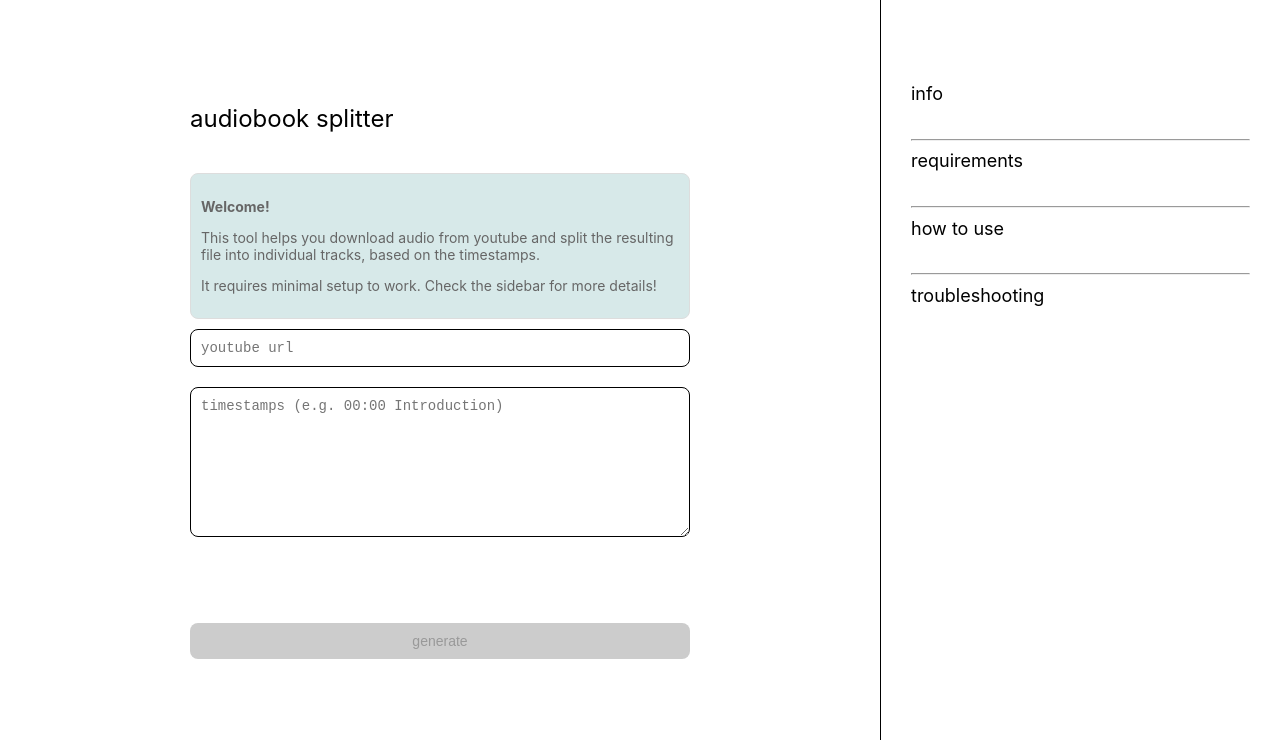
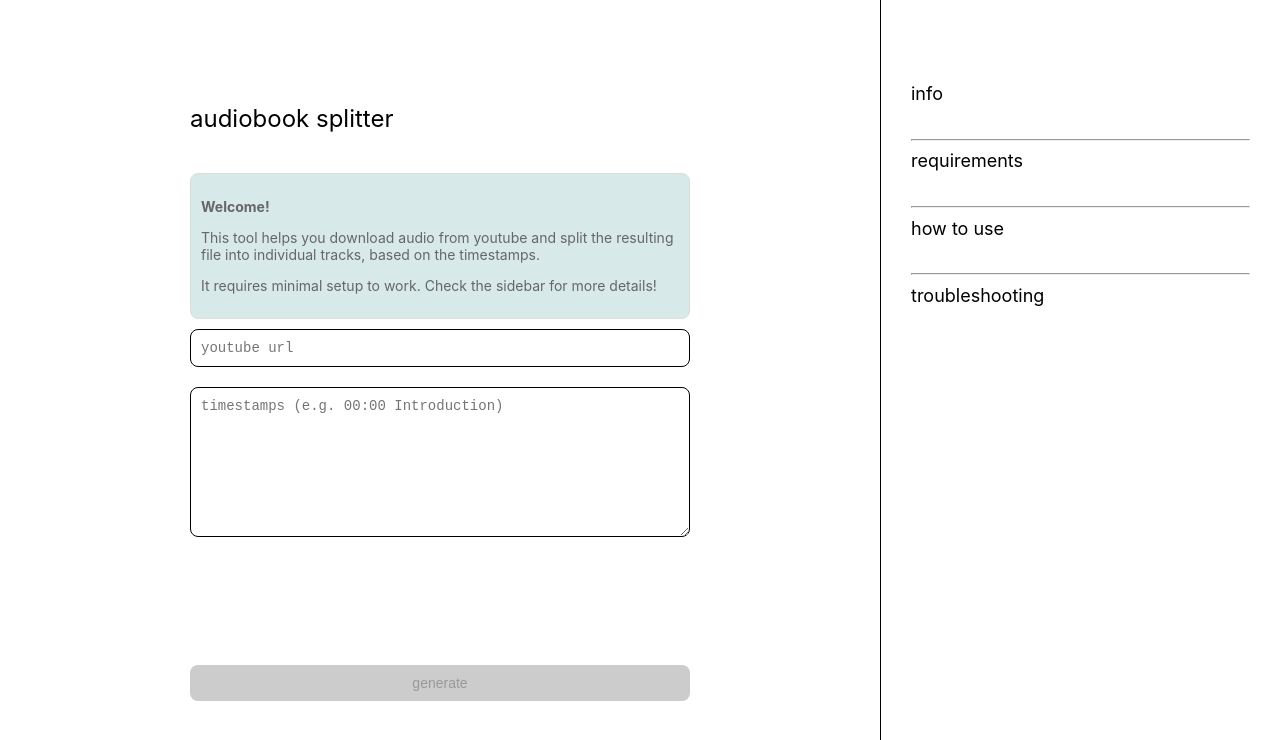
Before and after one commit to szekelyzol/audiobook-splitter, a Next.js app: page / in a window 1280 px wide. Shown: the top 740 px of the page. Built offline with nearby package versions, Linux system fonts and the light colour scheme.

Commit message:
fix height of message box

```diff
--- a/styles/Home.module.css
+++ b/styles/Home.module.css
@@ -136,10 +136,11 @@
 
 /* Message Components */
 .messageContainer {
-  min-height: 42px; /* Reserve space to prevent layout shift */
-  margin-bottom: var(--spacing-md); /* Move margin to container */
+  min-height: 74px; /* Height for 2-line messages: (14px * 1.4 line-height * 2 lines) + 20px padding + 20px margin */
+  margin-bottom: var(--spacing-md);
   display: flex;
-  align-items: center;
+  align-items: flex-start;
+  padding-top: var(--spacing-sm);
 }
 
 .infoMessage,
@@ -149,7 +150,10 @@
   padding: var(--spacing-sm);
   border-radius: var(--border-radius);
   font-family: var(--font-family-base);
-  margin: 0; /* Remove all margins from messages */
+  margin: 0;
+  line-height: 1.4;
+  max-width: 100%;
+  word-wrap: break-word;
 }
 
 .infoMessage {
```
